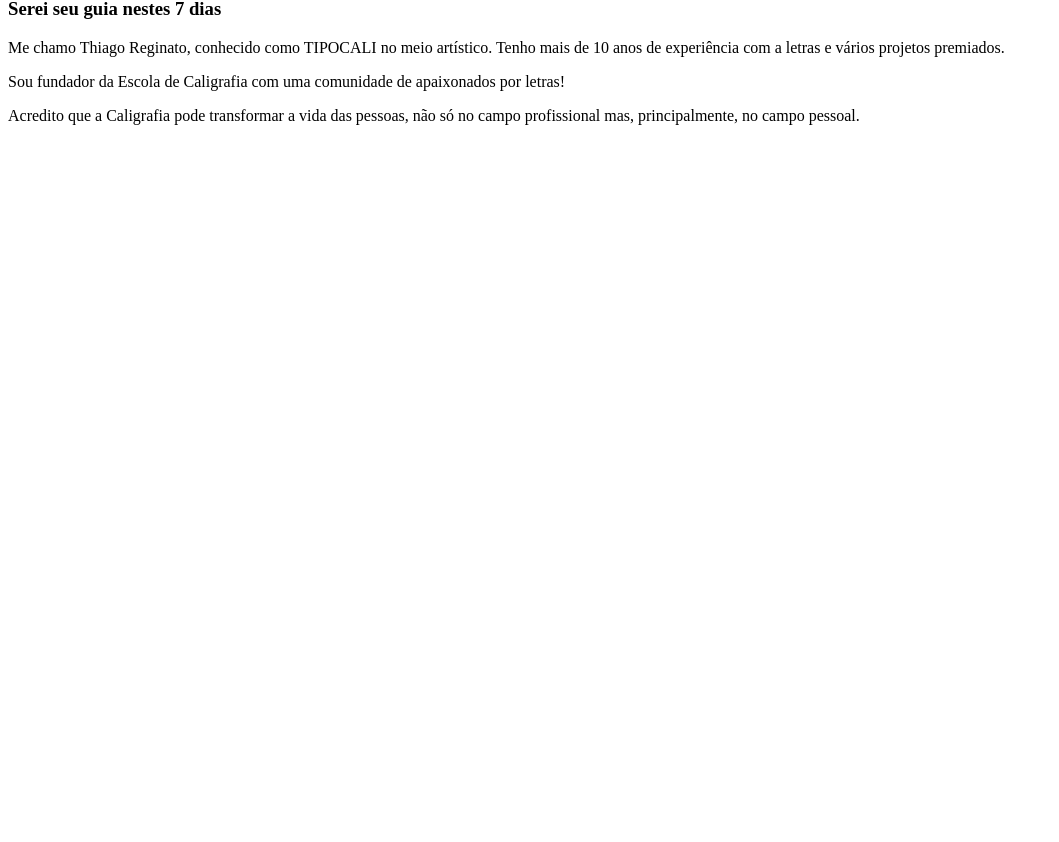
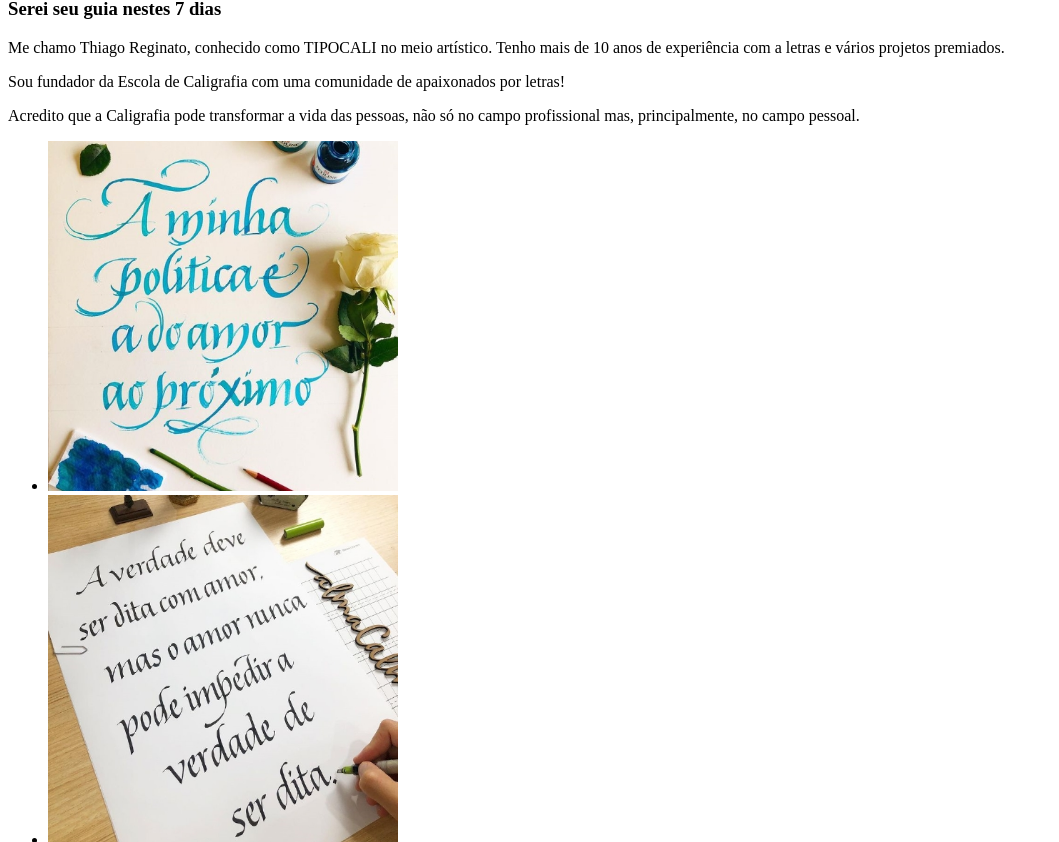
Before and after one commit to scodeler/semana-caligrafia, a Next.js app: page / in a window 1280 px wide. Shown: the part 1958-2800 px from the top of the page, without its empty margins (0-1059 px from the left). Before the commit the page ends 2099 px from the top, so only its background shows below. Built offline with nearby package versions, Linux system fonts and the light colour scheme; a web font is replaced by a local one.

Commit message:
feat: add projects section html structure

```diff
--- a/templates/semana/index.jsx
+++ b/templates/semana/index.jsx
@@ -3,6 +3,7 @@ import Hero from './parts/Hero'
 import Profile from './parts/Profile'
 import Video from './parts/Video'
 import Professor from './parts/Professor'
+import Projects from './parts/Projects'
 
 const Semana = () => {
   return (
@@ -14,6 +15,7 @@ const Semana = () => {
       <Profile />
       <Video />
       <Professor />
+      <Projects />
     </>
   )
 }
--- /dev/null
+++ b/templates/semana/parts/Projects.jsx
@@ -0,0 +1,32 @@
+import Image from 'next/image'
+
+const images = [
+  { id: 0, file: 'italicas-rosa.jpg' },
+  { id: 1, file: 'italicas-parallel.jpg' },
+  { id: 2, file: 'floreios-envelopes.jpg' },
+  { id: 3, file: 'copperplate-rosa.jpg' },
+  { id: 4, file: 'carta-calixonados.jpg' },
+  { id: 5, file: 'floreios-passaro.jpg' },
+  { id: 6, file: 'guadalupe-floreios.jpg' },
+  { id: 7, file: 'pentel-color-brush.jpg' },
+]
+
+const Projects = () => {
+  return (
+    <section className='projects'>
+      <div className='container'>
+        <div className='projects-wrapper'>
+          <ul className='projects-list'>
+            {images.map((img) => (
+              <li className='projects-image' key={img.id}>
+                <Image src={`/projects/${img.file}`} width={350} height={350} />
+              </li>
+            ))}
+          </ul>
+        </div>
+      </div>
+    </section>
+  )
+}
+
+export default Projects
```
Also changed, not shown: .prettierrc.json, public/projects/guadalupe-floreios.jpg (renamed from public/projects/guadaluope-floreios.jpg).
